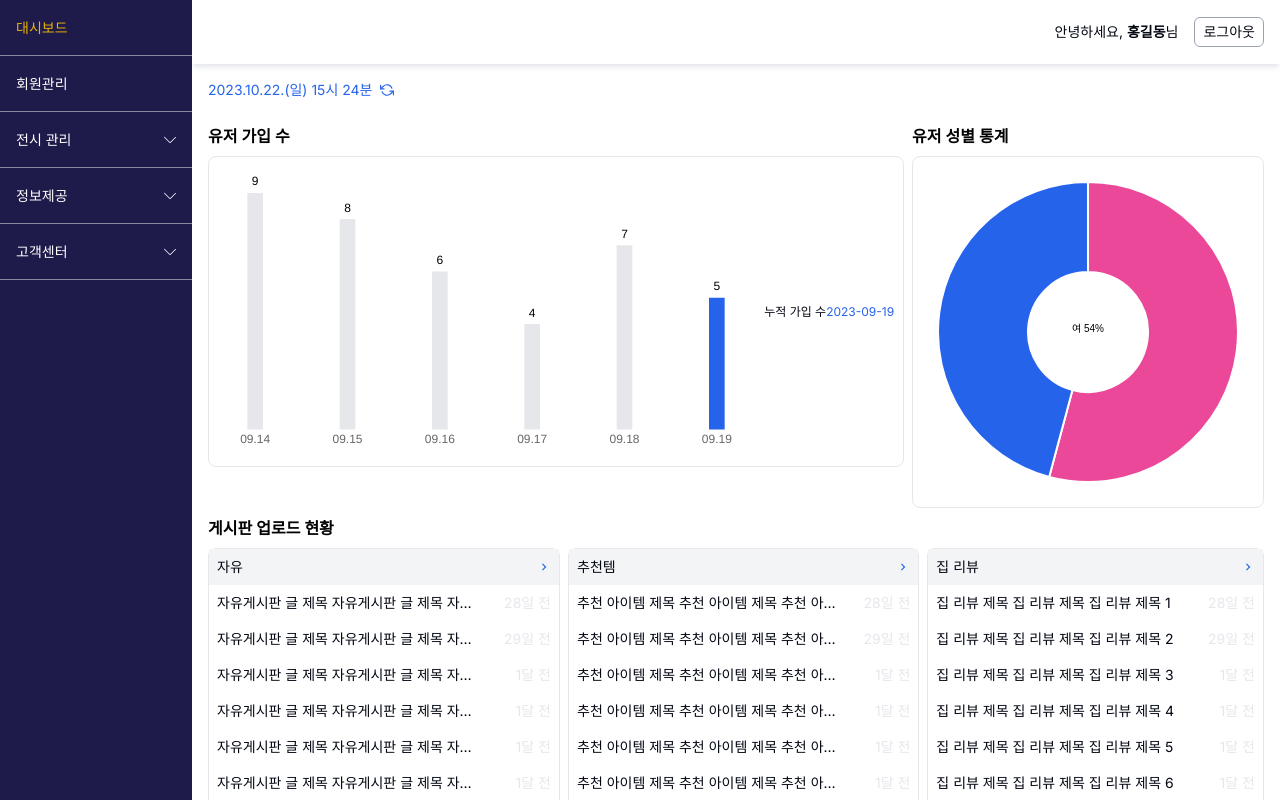
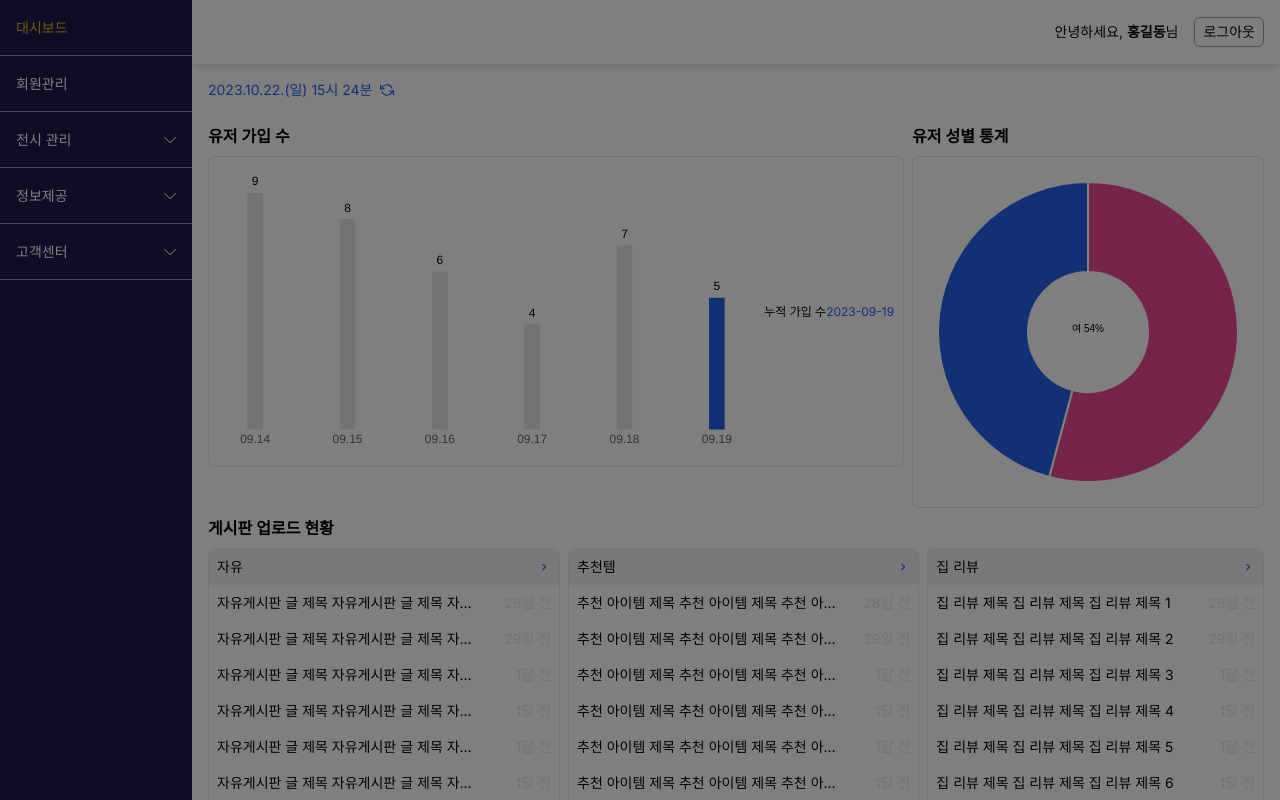
Before and after one commit to ppotatoG/housetalk-admin, a Next.js app: page /dashboard in a window 1280 px wide. Built offline with nearby package versions, Linux system fonts and the light colour scheme.

Commit message:
Create: styled loading component

```diff
--- a/package.json
+++ b/package.json
@@ -28,6 +28,7 @@
     "react-chartjs-2": "^5.2.0",
     "react-dom": "18.2.0",
     "react-icons": "^4.11.0",
+    "react-loading": "^2.0.3",
     "react-redux": "^8.1.3",
     "react-router-dom": "^6.16.0",
     "react-toastify": "^9.1.3",
--- /dev/null
+++ b/src/app/component/common/loading/index.tsx
@@ -0,0 +1,14 @@
+import React from 'react';
+import ReactLoading from 'react-loading';
+
+import { LOADING } from '@/constants';
+
+const Loading = () => {
+  return (
+    <div className="fixed inset-0 flex items-center justify-center bg-black bg-opacity-50 z-50">
+      <ReactLoading type={LOADING.type} color={LOADING.color} />
+    </div>
+  );
+};
+
+export default Loading;
--- a/src/app/layout.tsx
+++ b/src/app/layout.tsx
@@ -7,6 +7,8 @@ import 'react-toastify/dist/ReactToastify.css';
 import { Inter } from 'next/font/google';
 import React from 'react';
 import { ToastContainer } from 'react-toastify';
+
+import Loading from '@/component/common/loading';
 
 import { Providers } from './provider';
 
@@ -23,6 +25,7 @@ export default function RootLayout({
         <Providers>
           {children}
           <ToastContainer />
+          <Loading />
         </Providers>
       </body>
     </html>
--- a/src/constants/index.ts
+++ b/src/constants/index.ts
@@ -1,4 +1,5 @@
 import { COLOR_CLASSES } from './buttons';
+import { COLORS } from './colors';
 import {
   CHART_COLORS,
   BAR_CHART_OPTIONS,
@@ -25,6 +26,7 @@ import {
   TOTAL_TICKS,
   TABLE_ROW_LIMIT,
 } from './layout';
+import { LOADING } from './loading';
 import { LOGIN } from './login';
 import { MENU, BUTTON_STYLES } from './menu';
 import { PAGE_HEADERS } from './pageHeaders';
@@ -32,6 +34,8 @@ import { USERS_MESSAGE, EXHIBITION_MESSAGE } from './toast';
 import { SEARCH_USERS_TYPE, DUMMY_USERS, USERS_TABLE_HEADER } from './users';
 
 export {
+  LOADING,
+  COLORS,
   COLOR_CLASSES,
   CHART_COLORS,
   BAR_CHART_OPTIONS,
--- /dev/null
+++ b/src/constants/loading/index.ts
@@ -0,0 +1,6 @@
+import { COLORS } from '@/constants';
+
+export const LOADING: LoadingProps = {
+  type: 'spinningBubbles',
+  color: COLORS['indigo-950'],
+};
--- /dev/null
+++ b/src/types/loading/index.d.ts
@@ -0,0 +1,15 @@
+type LoadingType =
+  | 'blank'
+  | 'balls'
+  | 'bars'
+  | 'bubbles'
+  | 'cubes'
+  | 'cylon'
+  | 'spin'
+  | 'spinningBubbles'
+  | 'spokes';
+
+interface LoadingProps {
+  type: LoadingType;
+  color: string;
+}
```
Also changed, not shown: 1 other file (tests, documents, lock files or other folders).
